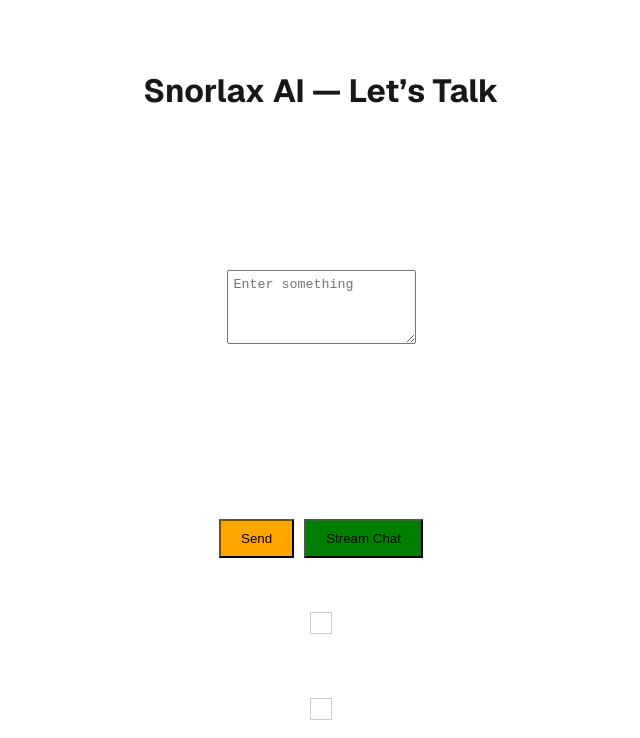
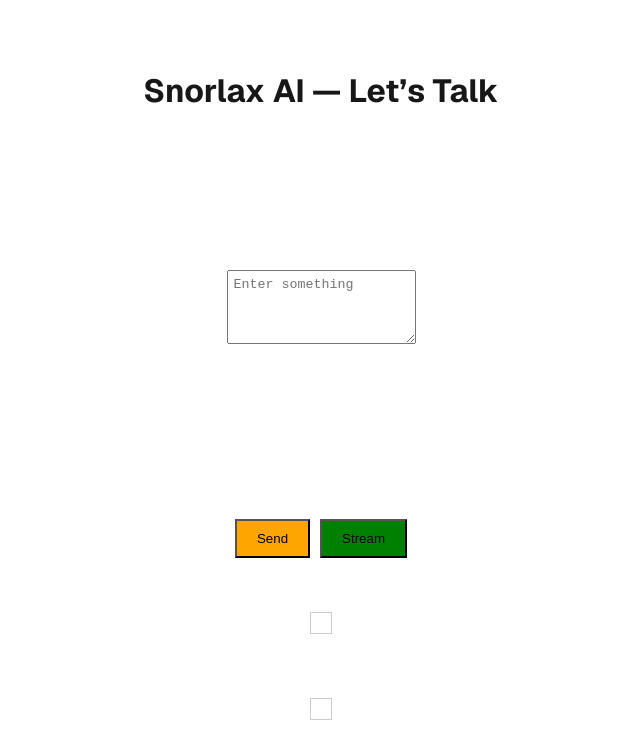
Before and after one commit to Ravi-Ranjan-Sharma-droid/AI-Stream-app, a Next.js app: page / in a window 1280 px wide. Shown: the top 738 px of the page, without its empty margins (319-959 px from the left). Built offline with nearby package versions, Linux system fonts and the light colour scheme.

Commit message:
fix buttons property

```diff
--- a/app/page.js
+++ b/app/page.js
@@ -101,7 +101,7 @@ export default function Home() {
             marginLeft: "10px",
           }}
         >
-          {loading ? "Thinking..." : "Stream Chat"}
+          {streaming ? "Streaming..." : "Stream"}
         </button>
       </div>
       <div
```
